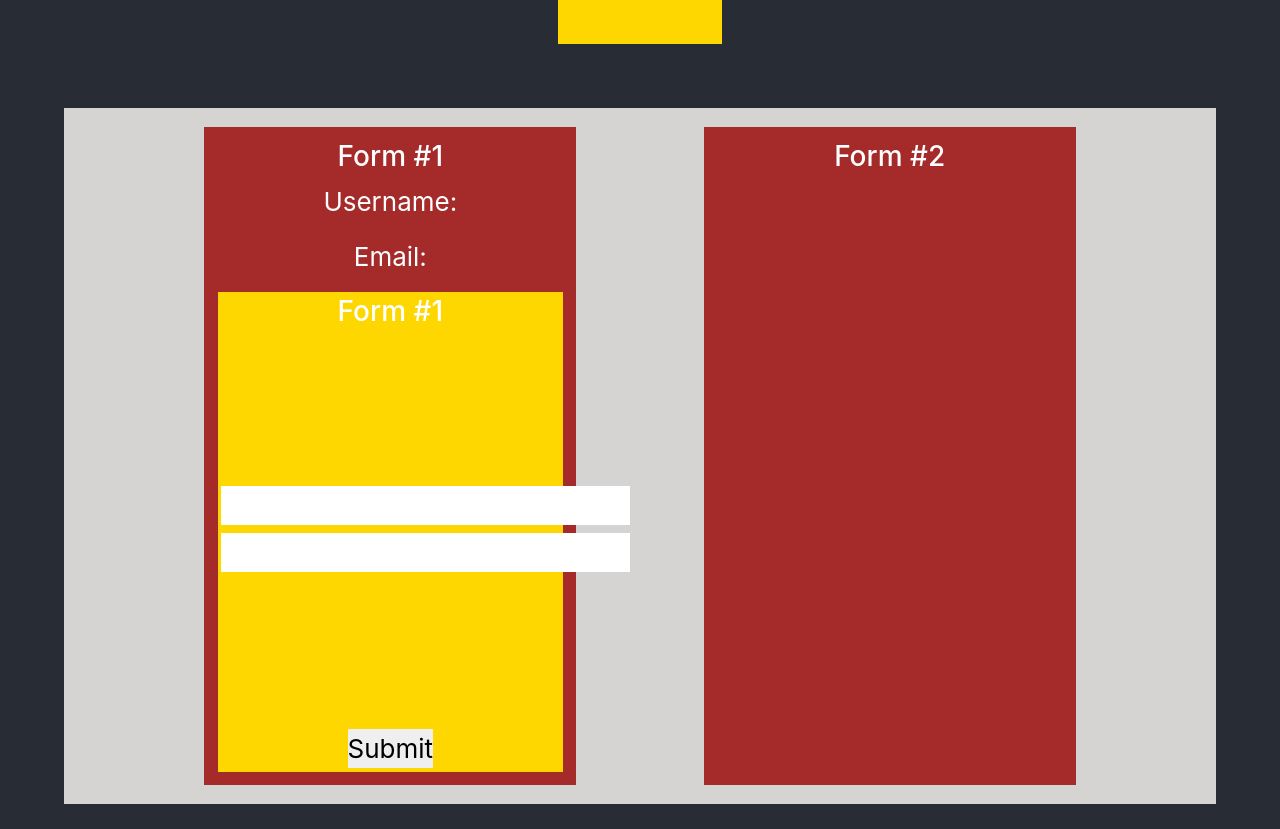
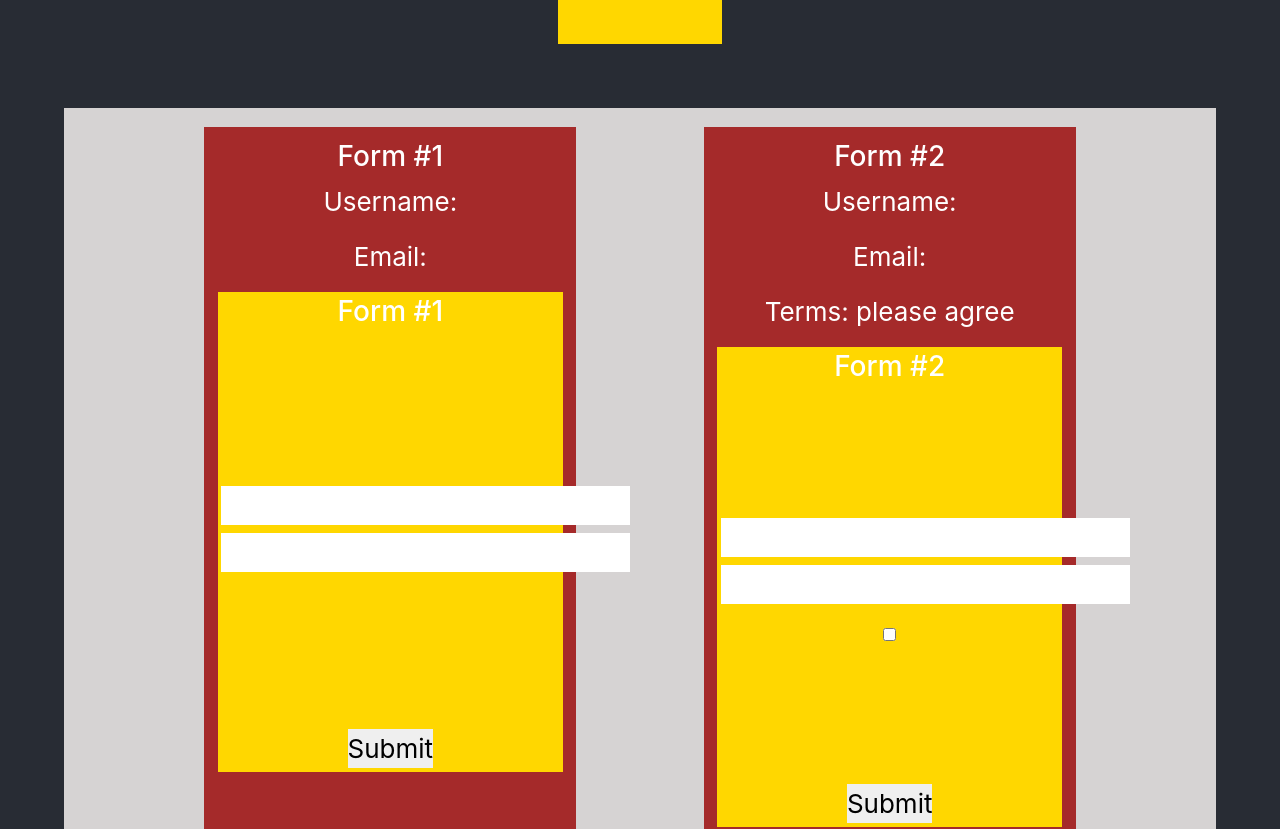
Before and after one commit to DustinThewind505/login-practice, a React (Create React App) app in the folder react-practice/: page /page3 in a window 1280 px wide. Shown: the part 560-1389 px from the top of the page. Built offline with nearby package versions, Linux system fonts and the light colour scheme.

Commit message:
add props to form2a

```diff
--- a/react-practice/src/components/PAGE1/friendsForm/friendsForm.js
+++ b/react-practice/src/components/PAGE1/friendsForm/friendsForm.js
@@ -36,9 +36,8 @@ function FriendsForm() {
 
     const formSchema = Yup.object().shape({
         fname: Yup.string().required("Name is required"),
-        lname: Yup.string().required("Must be a valid email"),
+        lname: Yup.string().required("Name is required"),
         happy: Yup.boolean().oneOf([true], "Please be happy")
-
     })
 
     useEffect(() => {
--- a/react-practice/src/components/PAGE3/forms/form1.js
+++ b/react-practice/src/components/PAGE3/forms/form1.js
@@ -1,5 +1,5 @@
 import React, { useState } from 'react';
-import FormOne from './form1A';
+// import FormOne from './form1A';
 
 
 
--- a/react-practice/src/components/PAGE3/forms/form2.js
+++ b/react-practice/src/components/PAGE3/forms/form2.js
@@ -1,17 +1,39 @@
-import React from 'react';
+import React, { useState } from 'react';
 import FormTwo from './form2A';
 
 
 
 function Form2(props) {
+    const [formData, setFormData] = useState({
+        username: "",
+        email: "",
+        agree: false
+    })
+
+
+    const handleChange = e => {
+        const newForm = {
+            ...formData,
+            [e.target.name]: e.target.type === "checkbox" ? e.target.checked : e.target.value
+        }
+
+        setFormData(newForm)
+    }
 
 
 
     return (
-        <div className='form-container' onClick={() => props.setDisplayForm(<FormTwo />)}>
+        <div className='form-container'>
             <h3>Form #2</h3>
+            <p>Username: {formData.username}</p>
+            <p>Email: {formData.email}</p>
+            <p>Terms: {formData.agree ? "agreed✔" : "please agree"}</p>
+            <FormTwo formData={formData} setFormData={setFormData} setDisplayForm={props.setDisplayForm} handleChange={handleChange}/>
         </div>
     )
 }
 
 export default Form2;
+
+
+// onClick={() => props.setDisplayForm()}
--- a/react-practice/src/components/PAGE3/forms/form2A.js
+++ b/react-practice/src/components/PAGE3/forms/form2A.js
@@ -9,7 +9,7 @@ function FormTwo(props) {
 
     return (
         <form className='form' onSubmit={e => e.preventDefault()}>
-            <h3>Form #1</h3>
+            <h3>Form #2</h3>
             <section className='form-body'>
                 <label>
                     <input type="text" name="username" />
```
